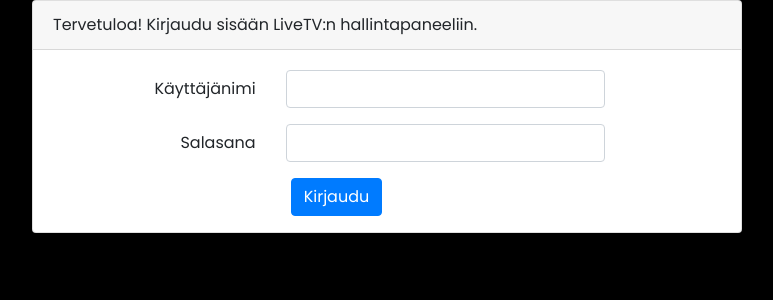
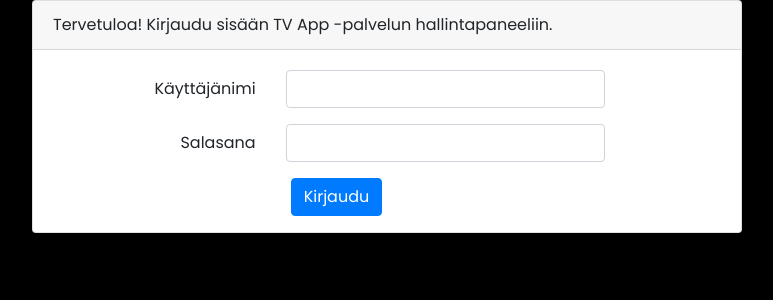
Before and after one commit to mdnoyanred/tv-app-backend, a PHP site: page / in a window 1280 px wide. Shown: the top 300 px of the page, without its empty margins (253-1026 px from the left). Run offline with PHP 8.4, Linux system fonts and the light colour scheme; some libraries are stand-ins or nearby versions; some web fonts are replaced.

Commit message:
Updates 👨‍💻

```diff
--- a/header.php
+++ b/header.php
@@ -9,7 +9,7 @@
 <!DOCTYPE html>
 <html>
 <head>
-	<title>LiveTV - Katso ilmaisia suoria TV-kanavia</title>
+	<title>TV App - Katso ilmaiseksi suoria TV-kanavia</title>
 
 	<link rel="stylesheet" type="text/css" href="css/bootstrap.min.css">
 	<script src="//code.jquery.com/jquery-1.11.1.min.js"></script>
--- a/index.php
+++ b/index.php
@@ -25,7 +25,7 @@
 <!DOCTYPE html>
 <html lang="fi">
 <head>
-    <title>Login to LiveTV Dashboard</title>
+    <title>Kirjaudu TV App -palvelun hallintapaneeliin</title>
     <link rel="stylesheet" type="text/css" href="css/bootstrap.min.css">
     <link rel="stylesheet" type="text/css" href="css/style.css">
     <link rel="shortcut icon" href="media/favicon.ico" type="image/x-icon">
@@ -64,7 +64,7 @@
         <div class="row justify-content-center">
             <div class="col-md-8">
                 <div class="card">
-                    <div class="card-header center">Tervetuloa! Kirjaudu sisään LiveTV:n hallintapaneeliin.</div>
+                    <div class="card-header center">Tervetuloa! Kirjaudu sisään TV App -palvelun hallintapaneeliin.</div>
                     <div class="card-body">
                         <form action="" method="post">
                             <div class="form-group row">
```
